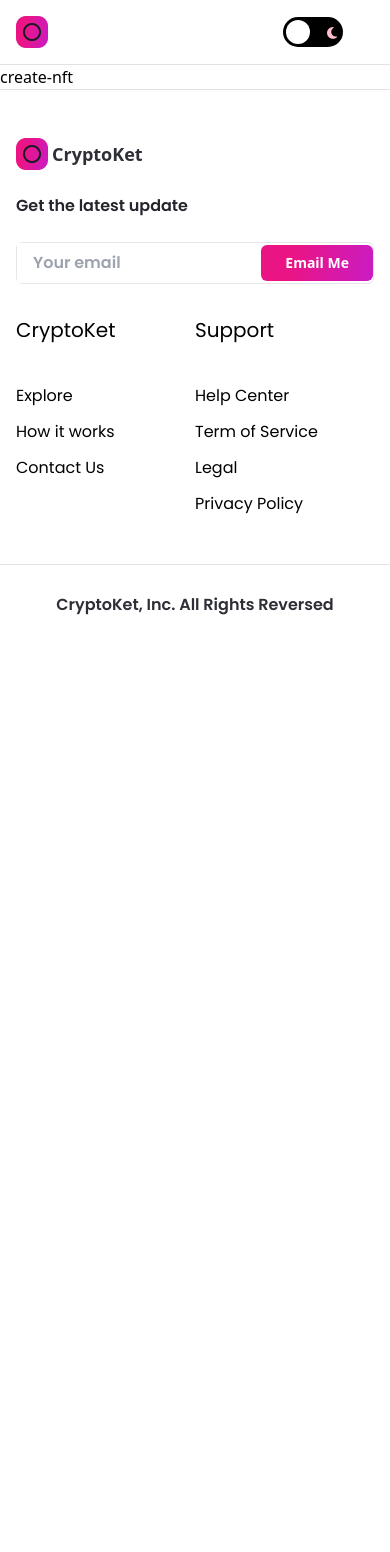
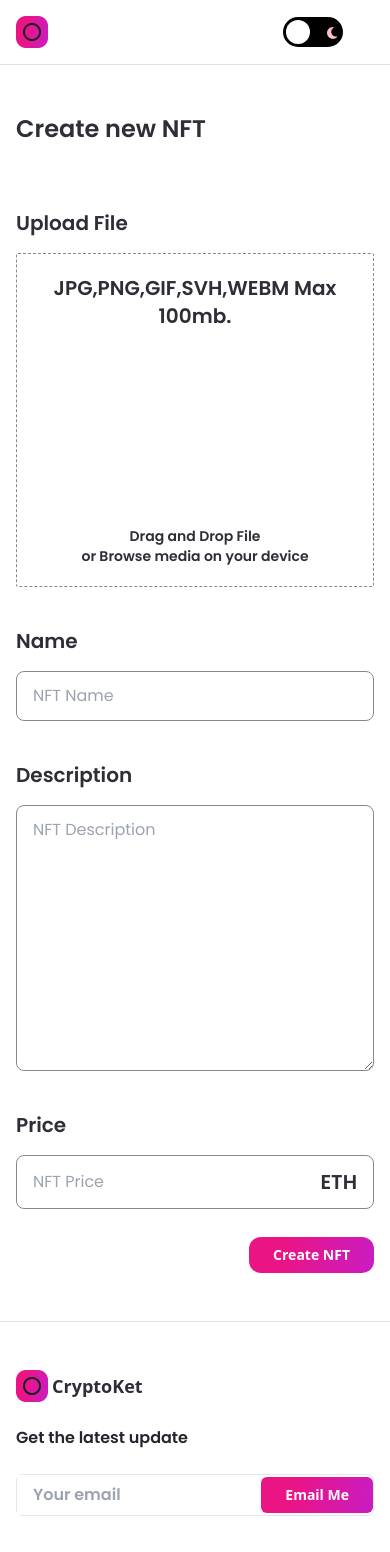
Before and after one commit to Melrain/nft_market, a Next.js app: page /create-nft in a window 390 px wide. Shown: the top 1552 px of the page. Before the commit the page ends 844 px from the top, so only its background shows below. Built offline with nearby package versions, Linux system fonts and the light colour scheme.

Commit message:
add create NFT page

```diff
--- /dev/null
+++ b/components/Input.jsx
@@ -0,0 +1,39 @@
+import React from 'react';
+
+const Input = ({ inputType, title, placeholder, handleClick }) => (
+  <div className="mt-10 w-full">
+    <p className="font-poppins dark:text-white text-nft-black-1 font-semibold text-xl">
+      {title}
+    </p>
+
+    {inputType === 'number' ? (
+      <div className="dark:bg-nft-black-1 bg-white border dark:border-nft-black-1 border-nft-gray-2 rounded-lg w-full outline-none font-poppins dark:text-white text-nft-gray-2 text-base mt-4 px-4 py-3 flexBetween flex-row">
+        <input
+          type="number"
+          className="flex w-full dark:bg-nft-black-1 bg-white outline-none"
+          placeholder={placeholder}
+          onChange={handleClick}
+        />
+        <p className="font-poppins dark:text-white text-nft-black-1 font-semibold text-xl">
+          ETH
+        </p>
+      </div>
+    ) : inputType === 'textarea' ? (
+      <textarea
+        rows={10}
+        className="dark:bg-nft-black-1 bg-white border dark:border-nft-black-1 border-nft-gray-2 rounded-lg w-full outline-none font-poppins dark:text-white text-nft-gray-2 text-base mt-4 px-4 py-3 flexBetween flex-row"
+        placeholder={placeholder}
+        onChange={handleClick}
+      />
+    ) : (
+      <input
+        className="dark:bg-nft-black-1 bg-white border dark:border-nft-black-1 border-nft-gray-2 rounded-lg w-full outline-none font-poppins dark:text-white text-nft-gray-2 text-base mt-4 px-4 py-3"
+        type={inputType}
+        placeholder={placeholder}
+        onChange={handleClick}
+      />
+    )}
+  </div>
+);
+
+export default Input;
--- a/components/NFTCard.jsx
+++ b/components/NFTCard.jsx
@@ -3,7 +3,7 @@
 import images from '../assets';
 
 const NFTCard = ({ nft }) => (
-  <Link href={{ pathname: '/nft-details', query: { nft } }}>
+  <Link href={{ pathname: '/nft-details', query: nft }}>
     <div className="flex-1 min-w-215 max-w-max xs:max-w-none sm:w-full sm:min-w-155 minmd:min-w-256 minlg:min-w-327 dark:bg-nft-black-3 bg-white   rounded-2xl  p-4 m-4 minlg:m-8 sm:my-2 sm:mx-2  cursor-pointer shadow-md">
       <div className="relative w-full h-52 sm:h-36 xs:h-56 minmd:h-60 minlg:h-300 rounded-2xl overflow-hidden">
         <Image
--- a/components/index.js
+++ b/components/index.js
@@ -3,5 +3,7 @@
 import Banner from './Banner';
 import CreatorCard from './CreatorCard';
 import NFTCard from './NFTCard';
+import Input from './Input';
+import Button from './Button';
 
-export { Navbar, Footer, Banner, CreatorCard, NFTCard };
+export { Navbar, Footer, Banner, CreatorCard, NFTCard, Input, Button };
--- a/pages/create-nft.js
+++ b/pages/create-nft.js
@@ -1,3 +1,126 @@
-const CreateNFT = () => <div>create-nft</div>;
+import { useState, useMemo, useCallback, useContext } from 'react';
+import { useRouter } from 'next/router';
+import { useDropzone } from 'react-dropzone';
+import Image from 'next/image';
+import { useTheme } from 'next-themes';
+import { Button, Input } from '../components';
+import images from '../assets';
+
+const CreateNFT = () => {
+  const [firleUrl, setFileUrl] = useState(null);
+  const { theme } = useTheme();
+
+  // 储存input数据
+  const [formInput, setFormInput] = useState({
+    price: '',
+    name: '',
+    description: '',
+  });
+
+  const onDrop = useCallback(() => {
+    // 上传图片至ipfs
+  }, []);
+  const {
+    getRootProps,
+    getInputProps,
+    isDragActive,
+    isDragAccept,
+    isDragReject,
+  } = useDropzone({
+    onDrop,
+    accept: 'image/*',
+    maxSize: 5000000,
+  });
+
+  const fileStyle = useMemo(
+    () => `dark:bg-nft-black-1 bg-white border dark:border-white border-nft-gray-2 flex flex-col items-center p-5 rounded-sm border-dashed
+    ${isDragActive ? 'border-file-active' : undefined}
+    ${isDragAccept ? 'border-file-active' : undefined}
+    ${isDragReject ? 'border-file-active' : undefined}`,
+    // eslint-disable-next-line comma-dangle
+    [isDragActive, isDragReject, isDragAccept]
+  );
+
+  console.log(formInput);
+
+  return (
+    <div className="flex justify-center sm:px-4 p-12">
+      <div className="w-3/5 md:w-full">
+        <h1 className="font-poppins dark:text-white text-nft-black-1 text-2xl minlg:text-4xl font-semibold ml-4 xs:ml-0">
+          Create new NFT
+        </h1>
+        <div className="mt-16">
+          <p className="font-poppins dark:text-white text-nft-black-1 font-semibold text-xl">
+            Upload File
+          </p>
+          <div className="mt-4">
+            <div {...getRootProps()} className={fileStyle}>
+              <input {...getInputProps()} />
+              <div className="flexCenter flex-col text-center">
+                <p className="font-poppins dark:text-white text-nft-black-1 font-semibold text-xl">
+                  JPG,PNG,GIF,SVH,WEBM Max 100mb.
+                </p>
+                <div className="my-12 w-full flex justify-center">
+                  <Image
+                    src={images.upload}
+                    width={100}
+                    height={100}
+                    objectFit="contain"
+                    alt="file upload"
+                    className={theme === 'light' ? 'filter invert' : undefined}
+                  />
+                </div>
+                <p className="font-poppins dark:text-white text-nft-black-1 font-semibold text-sm">
+                  Drag and Drop File
+                </p>
+                <p className="font-poppins dark:text-white text-nft-black-1 font-semibold text-sm">
+                  or Browse media on your device
+                </p>
+              </div>
+            </div>
+            {firleUrl && (
+              <aside>
+                <div>
+                  <img src={firleUrl} alt="asset_file" />
+                </div>
+              </aside>
+            )}
+          </div>
+        </div>
+        <Input
+          inputType="input"
+          title="Name"
+          placeholder="NFT Name"
+          handleClick={(e) => {
+            setFormInput({ ...formInput, name: e.target.value });
+          }}
+        />
+        <Input
+          inputType="textarea"
+          title="Description"
+          placeholder="NFT Description"
+          handleClick={(e) => {
+            setFormInput({ ...formInput, description: e.target.value });
+          }}
+        />
+        <Input
+          inputType="number"
+          title="Price"
+          placeholder="NFT Price"
+          handleClick={(e) => {
+            setFormInput({ ...formInput, price: e.target.value });
+          }}
+        />
+        <div className="mt-7 w-full flex justify-end">
+          <Button
+            btnName="Create NFT"
+            classStyles="rounded-xl"
+            handleClick={() => {}}
+          />
+        </div>
+      </div>
+    </div>
+  );
+};
 
 export default CreateNFT;
--- a/pages/index.js
+++ b/pages/index.js
@@ -57,12 +57,19 @@
         </div>
         {/* Top seller */}
         <div>
+          <div className="flexBetween flex-row">
             <h1
               className="font-poppins dark:text-white text-nft-black-1 text-2xl minlg:text-4xl font-semibold ml-4"
               id="top sellers"
             >
               Best Creator
             </h1>
+            {/* Search Bar */}
+            <div>
+              <p>SearchBar</p>
+            </div>
+          </div>
+
           <div className="relative flex-1 max-w-full flex mt-3" ref={parentRef}>
             <div
               className="flex flex-row w-max overflow-x-scroll no-scrollbar select-none"
@@ -129,7 +136,7 @@
             <h1 className="flex-1 before:first:font-poppins text-2xl minlg:text-4xl font-semibold sm:mb-4">
               Hot Bits
             </h1>
-            <div>Search Bar</div>
+
             <div className="mt-3 w-full flex flex-wrap justify-start md:justify-center">
               {[1, 2, 3, 4, 5, 6, 7, 8, 9, 10].map((i) => (
                 <NFTCard
```
Lines whose indentation alone changed are shown as unchanged.
